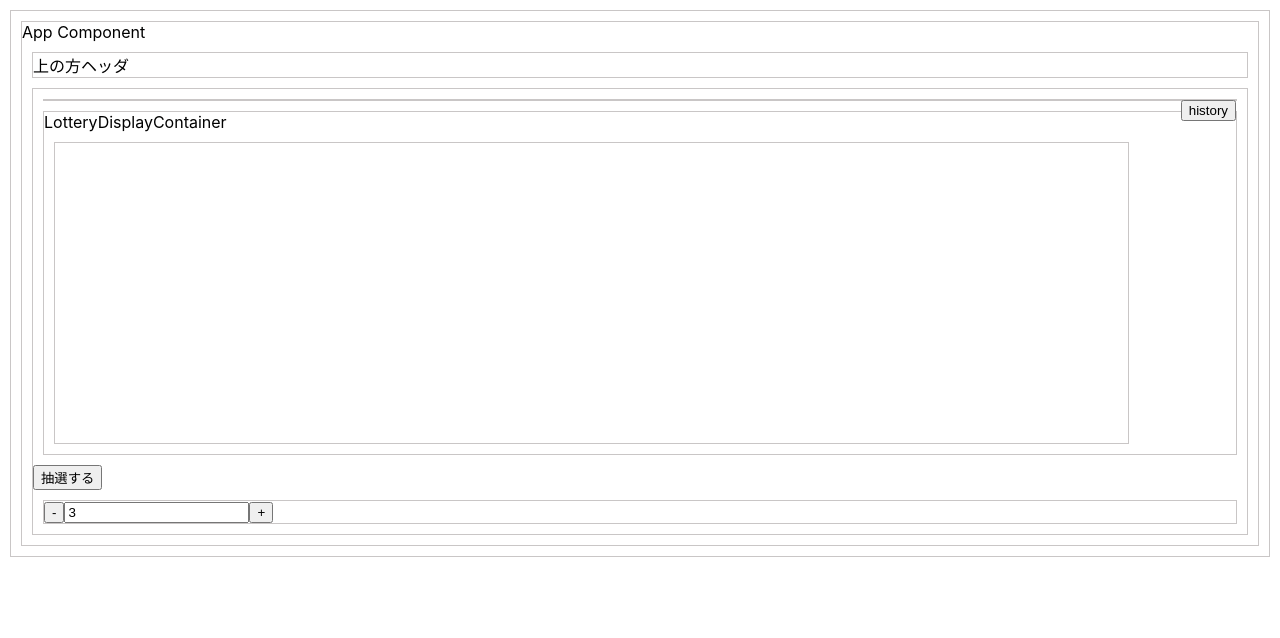
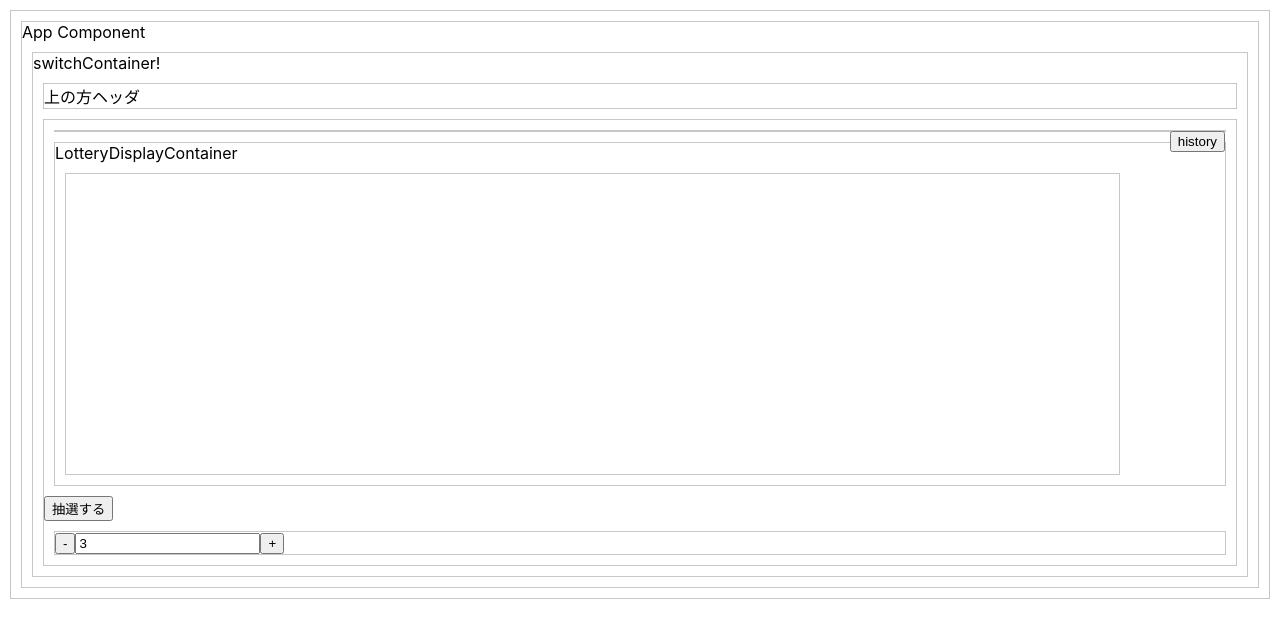
Before and after one commit to ymdsy/lottery_app, a React (Create React App) app: page / in a window 1280 px wide. Shown: the top 638 px of the page. Built offline with nearby package versions, Linux system fonts and the light colour scheme.

Commit message:
くじ引き、設定の切り替えパネルを用意

```diff
--- a/src/App.js
+++ b/src/App.js
@@ -1,20 +1,21 @@
 import React from "react";
 import "./App.css";
-import { LotteryContainer } from "./lotteryPanel/lotteryContainer.js";
+// import { LotteryContainer } from "./lotteryPanel/lotteryContainer.js";
+import { SwitchContainer } from "./switchPanel/switchContainer.js";
 
 class App extends React.Component {
   constructor() {
     super(); // これが必要な理由調べること。
     this.state = {
-      lots: [100, 200, 300, 400, 500, 600, 700, 800, 900, 1000]
+      lots: [100, 200, 300, 400, 500, 600, 700, 800, 900, 1000],
+      mode: 1
     };
   }
   render() {
     return (
       <div>
         App Component
-        <div>上の方ヘッダ</div>
-        <LotteryContainer lots={this.state.lots} />
+        <SwitchContainer lots={this.state.lots} mode={this.state.mode} />
       </div>
     );
   }
--- /dev/null
+++ b/src/switchPanel/switchContainer.js
@@ -0,0 +1,14 @@
+import React from "react";
+import { LotteryContainer } from "../lotteryPanel/lotteryContainer.js";
+
+export class SwitchContainer extends React.Component {
+  render() {
+    return (
+      <div>
+        switchContainer!
+        <div>上の方ヘッダ</div>
+        <LotteryContainer lots={this.props.lots} />
+      </div>
+    );
+  }
+}
```
